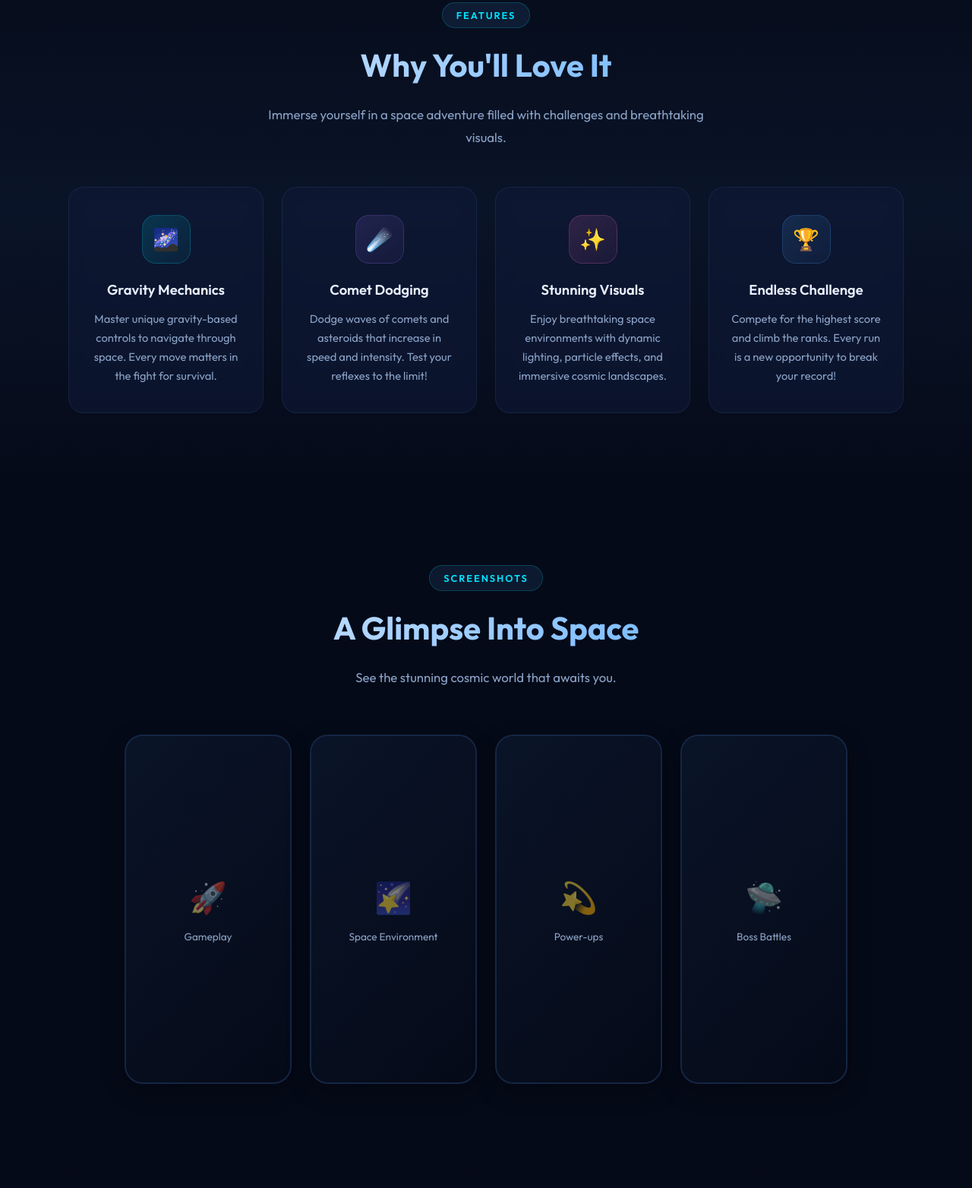
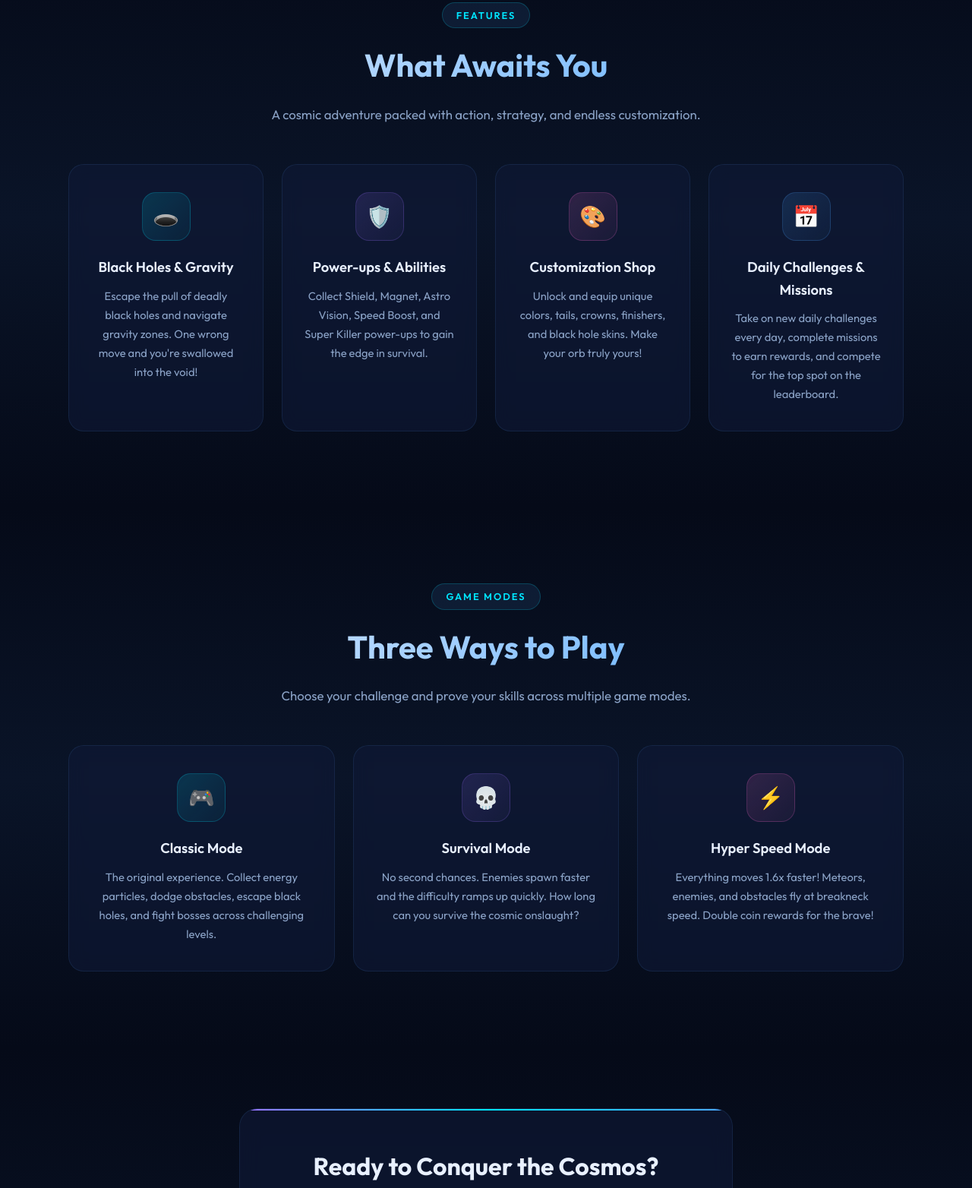
Before and after one commit to abuchaib2/Sky-gravity-data, a plain HTML site: page index.html in a window 1280 px wide. Shown: the part 897-2461 px from the top of the page at 76% size. Drawn offline with Linux system fonts and the light colour scheme.

Commit message:
Update index.html

```diff
--- a/index.html
+++ b/index.html
@@ -3,12 +3,12 @@
 <head>
     <meta charset="UTF-8">
     <meta name="viewport" content="width=device-width, initial-scale=1.0">
-    <title>Sky Gravity: Comet Survival - Navigate the Cosmos</title>
-    <meta name="description" content="Sky Gravity: Comet Survival - A thrilling space adventure game. Dodge comets, master gravity, and survive the cosmos. Download free on Google Play.">
-    <meta name="keywords" content="Sky Gravity, Comet Survival, space game, android game, casual game, gravity game">
+    <title>Sky Gravity: Comet Survival - Survive the Cosmic Storm</title>
+    <meta name="description" content="Sky Gravity: Comet Survival - Control a cosmic orb, escape black holes, dodge meteors, collect energy particles, and unlock power-ups. 3 game modes, boss battles, daily challenges & a full customization shop. Free on Google Play.">
+    <meta name="keywords" content="Sky Gravity, Comet Survival, space game, android game, casual game, gravity game, black holes, power-ups, boss battles">
     <meta name="author" content="Sky Gravity Studio">
     <meta property="og:title" content="Sky Gravity: Comet Survival">
-    <meta property="og:description" content="Navigate through space, dodge deadly comets, and master gravity mechanics in this thrilling survival game.">
+    <meta property="og:description" content="Control a cosmic orb, escape black holes, dodge meteors, collect energy and power-ups across 3 game modes. Free on Google Play.">
     <meta property="og:type" content="website">
     <link rel="preconnect" href="https://fonts.googleapis.com">
     <link rel="preconnect" href="https://fonts.gstatic.com" crossorigin>
@@ -596,14 +596,15 @@
     <div class="lang-switcher">
         <button class="lang-btn active" id="btnEN" onclick="setLang('en')">EN</button>
         <button class="lang-btn" id="btnAR" onclick="setLang('ar')">عربي</button>
+        <button class="lang-btn" id="btnFR" onclick="setLang('fr')">FR</button>
     </div>
 
     <section class="hero" id="hero">
         <div class="hero-content">
-            <img src="https://play-lh.googleusercontent.com/6rYGXfxRZgnqnZmCHXkIRkbvk6EhG9FEz8kfOqgWJ9-fMnqdj7oxwOOK2JCXQOlhEg=w240-h480-rw" alt="Sky Gravity Game Icon" class="game-icon" onerror="this.style.display='none'">
-            <h1 class="hero-title" data-en="Sky Gravity" data-ar="سكاي جرافيتي">Sky Gravity</h1>
-            <p class="hero-subtitle" data-en="Comet Survival" data-ar="البقاء بين المذنبات">Comet Survival</p>
-            <p class="hero-description" data-en="Navigate through the vastness of space, dodge deadly comets, and harness the power of gravity to survive. How long can you endure the cosmic storm?" data-ar="أبحر عبر الفضاء الشاسع، تفادَ المذنبات القاتلة، واستغل قوة الجاذبية للبقاء على قيد الحياة. إلى متى يمكنك الصمود في العاصفة الكونية؟">Navigate through the vastness of space, dodge deadly comets, and harness the power of gravity to survive. How long can you endure the cosmic storm?</p>
+            <img src="icon.png" alt="Sky Gravity Game Icon" class="game-icon">
+            <h1 class="hero-title" data-en="Sky Gravity" data-ar="Sky Gravity" data-fr="Sky Gravity">Sky Gravity</h1>
+            <p class="hero-subtitle" data-en="Comet Survival" data-ar="Comet Survival" data-fr="Comet Survival">Comet Survival</p>
+            <p class="hero-description" data-en="Take control of a cosmic orb and navigate through a vast space filled with black holes, meteors, and asteroids. Collect energy particles, grab powerful power-ups, and survive as long as you can!" data-ar="تحكّم بكرة كونية وأبحر عبر فضاء شاسع مليء بالثقوب السوداء والنيازك والكويكبات. اجمع جسيمات الطاقة، واحصل على تعزيزات قوية، وابقَ على قيد الحياة لأطول فترة ممكنة!" data-fr="Prenez le contrôle d'un orbe cosmique et naviguez à travers un vaste espace rempli de trous noirs, de météores et d'astéroïdes. Collectez des particules d'énergie, attrapez des power-ups puissants et survivez le plus longtemps possible !">Take control of a cosmic orb and navigate through a vast space filled with black holes, meteors, and asteroids. Collect energy particles, grab powerful power-ups, and survive as long as you can!</p>
             <a href="https://play.google.com/store/apps/details?id=com.skygravity.orbitrunner" class="play-badge" target="_blank" rel="noopener">
                 <img id="playBadge" src="https://play.google.com/intl/en_us/badges/static/images/badges/en_badge_web_generic.png" alt="Get it on Google Play">
             </a>
@@ -615,63 +616,54 @@
 
     <section class="features" id="features">
         <div class="section-container fade-in">
-            <span class="section-badge" data-en="FEATURES" data-ar="المميزات">FEATURES</span>
-            <h2 class="section-title" data-en="Why You'll Love It" data-ar="لماذا ستحبها">Why You'll Love It</h2>
-            <p class="section-description" data-en="Immerse yourself in a space adventure filled with challenges and breathtaking visuals." data-ar="انغمس في مغامرة فضائية مليئة بالتحديات والمرئيات الخلابة.">Immerse yourself in a space adventure filled with challenges and breathtaking visuals.</p>
+            <span class="section-badge" data-en="FEATURES" data-ar="المميزات" data-fr="CARACTÉRISTIQUES">FEATURES</span>
+            <h2 class="section-title" data-en="What Awaits You" data-ar="ما الذي ينتظرك" data-fr="Ce qui vous attend">What Awaits You</h2>
+            <p class="section-description" data-en="A cosmic adventure packed with action, strategy, and endless customization." data-ar="مغامرة كونية مليئة بالإثارة والاستراتيجية والتخصيص اللامحدود." data-fr="Une aventure cosmique remplie d'action, de stratégie et de personnalisation infinie.">A cosmic adventure packed with action, strategy, and endless customization.</p>
             <div class="features-grid">
                 <div class="feature-card">
-                    <div class="feature-icon">🌌</div>
-                    <h3 class="feature-title" data-en="Gravity Mechanics" data-ar="ميكانيكا الجاذبية">Gravity Mechanics</h3>
-                    <p class="feature-text" data-en="Master unique gravity-based controls to navigate through space. Every move matters in the fight for survival." data-ar="أتقن عناصر التحكم القائمة على الجاذبية للتنقل عبر الفضاء. كل حركة مهمة في معركة البقاء.">Master unique gravity-based controls to navigate through space. Every move matters in the fight for survival.</p>
+                    <div class="feature-icon">🕳️</div>
+                    <h3 class="feature-title" data-en="Black Holes & Gravity" data-ar="ثقوب سوداء وجاذبية" data-fr="Trous noirs et gravité">Black Holes & Gravity</h3>
+                    <p class="feature-text" data-en="Escape the pull of deadly black holes and navigate gravity zones. One wrong move and you're swallowed into the void!" data-ar="اهرب من جاذبية الثقوب السوداء القاتلة وتنقّل عبر مناطق الجاذبية. خطوة واحدة خاطئة وستُبتلع في الفراغ!" data-fr="Échappez à l'attraction des trous noirs mortels et traversez les zones de gravité. Un faux pas et vous êtes englouti dans le vide !">Escape the pull of deadly black holes and navigate gravity zones. One wrong move and you're swallowed into the void!</p>
                 </div>
                 <div class="feature-card">
-                    <div class="feature-icon">☄️</div>
-                    <h3 class="feature-title" data-en="Comet Dodging" data-ar="تفادي المذنبات">Comet Dodging</h3>
-                    <p class="feature-text" data-en="Dodge waves of comets and asteroids that increase in speed and intensity. Test your reflexes to the limit!" data-ar="تفادَ موجات المذنبات والكويكبات التي تزداد سرعةً وشدة. اختبر ردود أفعالك إلى أقصى حد!">Dodge waves of comets and asteroids that increase in speed and intensity. Test your reflexes to the limit!</p>
+                    <div class="feature-icon">🛡️</div>
+                    <h3 class="feature-title" data-en="Power-ups & Abilities" data-ar="تعزيزات وقدرات" data-fr="Power-ups et capacités">Power-ups & Abilities</h3>
+                    <p class="feature-text" data-en="Collect Shield, Magnet, Astro Vision, Speed Boost, and Super Killer power-ups to gain the edge in survival." data-ar="اجمع تعزيزات الدرع والمغناطيس والرؤية الفضائية وزيادة السرعة والقاتل الخارق للتفوق في البقاء." data-fr="Collectez les power-ups Bouclier, Aimant, Astro Vision, Boost de Vitesse et Super Tueur pour prendre l'avantage.">Collect Shield, Magnet, Astro Vision, Speed Boost, and Super Killer power-ups to gain the edge in survival.</p>
                 </div>
                 <div class="feature-card">
-                    <div class="feature-icon">✨</div>
-                    <h3 class="feature-title" data-en="Stunning Visuals" data-ar="رسومات مذهلة">Stunning Visuals</h3>
-                    <p class="feature-text" data-en="Enjoy breathtaking space environments with dynamic lighting, particle effects, and immersive cosmic landscapes." data-ar="استمتع ببيئات فضائية خلابة مع إضاءة ديناميكية وتأثيرات جسيمات ومناظر كونية آسرة.">Enjoy breathtaking space environments with dynamic lighting, particle effects, and immersive cosmic landscapes.</p>
+                    <div class="feature-icon">🎨</div>
+                    <h3 class="feature-title" data-en="Customization Shop" data-ar="متجر التخصيص" data-fr="Boutique de personnalisation">Customization Shop</h3>
+                    <p class="feature-text" data-en="Unlock and equip unique colors, tails, crowns, finishers, and black hole skins. Make your orb truly yours!" data-ar="افتح وارتدِ ألواناً وذيولاً وتيجاناً ومؤثرات نهاية وأشكال ثقوب سوداء فريدة. اجعل كرتك مميزة!" data-fr="Débloquez et équipez des couleurs, traînées, couronnes, finishers et skins de trous noirs uniques. Personnalisez votre orbe !">Unlock and equip unique colors, tails, crowns, finishers, and black hole skins. Make your orb truly yours!</p>
                 </div>
                 <div class="feature-card">
-                    <div class="feature-icon">🏆</div>
-                    <h3 class="feature-title" data-en="Endless Challenge" data-ar="تحدٍ بلا نهاية">Endless Challenge</h3>
-                    <p class="feature-text" data-en="Compete for the highest score and climb the ranks. Every run is a new opportunity to break your record!" data-ar="نافس على أعلى الدرجات وتسلّق المراتب. كل جولة فرصة جديدة لتحطيم رقمك القياسي!">Compete for the highest score and climb the ranks. Every run is a new opportunity to break your record!</p>
+                    <div class="feature-icon">📅</div>
+                    <h3 class="feature-title" data-en="Daily Challenges & Missions" data-ar="تحديات يومية ومهمات" data-fr="Défis quotidiens et missions">Daily Challenges & Missions</h3>
+                    <p class="feature-text" data-en="Take on new daily challenges every day, complete missions to earn rewards, and compete for the top spot on the leaderboard." data-ar="خض تحديات يومية جديدة كل يوم، أكمل المهمات لكسب المكافآت، ونافس على المركز الأول في لوحة المتصدرين." data-fr="Relevez de nouveaux défis chaque jour, accomplissez des missions pour gagner des récompenses et rivalisez pour la première place du classement.">Take on new daily challenges every day, complete missions to earn rewards, and compete for the top spot on the leaderboard.</p>
                 </div>
             </div>
         </div>
     </section>
 
-    <section class="screenshots" id="screenshots">
+    <section class="features" id="gamemodes">
         <div class="section-container fade-in">
-            <span class="section-badge" data-en="SCREENSHOTS" data-ar="لقطات الشاشة">SCREENSHOTS</span>
-            <h2 class="section-title" data-en="A Glimpse Into Space" data-ar="لمحة من الفضاء">A Glimpse Into Space</h2>
-            <p class="section-description" data-en="See the stunning cosmic world that awaits you." data-ar="شاهد العالم الكوني المذهل الذي ينتظرك.">See the stunning cosmic world that awaits you.</p>
-            <div class="screenshots-scroll">
-                <div class="screenshot-frame">
-                    <div class="screenshot-placeholder">
-                        <span class="placeholder-icon">🚀</span>
-                        <span data-en="Gameplay" data-ar="أسلوب اللعب">Gameplay</span>
-                    </div>
+            <span class="section-badge" data-en="GAME MODES" data-ar="أوضاع اللعب" data-fr="MODES DE JEU">GAME MODES</span>
+            <h2 class="section-title" data-en="Three Ways to Play" data-ar="ثلاثة أوضاع للعب" data-fr="Trois façons de jouer">Three Ways to Play</h2>
+            <p class="section-description" data-en="Choose your challenge and prove your skills across multiple game modes." data-ar="اختر تحدّيك وأثبت مهاراتك عبر أوضاع لعب متعددة." data-fr="Choisissez votre défi et prouvez vos compétences à travers plusieurs modes de jeu.">Choose your challenge and prove your skills across multiple game modes.</p>
+            <div class="features-grid" style="grid-template-columns: repeat(auto-fit, minmax(280px, 1fr));">
+                <div class="feature-card">
+                    <div class="feature-icon">🎮</div>
+                    <h3 class="feature-title" data-en="Classic Mode" data-ar="الوضع الكلاسيكي" data-fr="Mode Classique">Classic Mode</h3>
+                    <p class="feature-text" data-en="The original experience. Collect energy particles, dodge obstacles, escape black holes, and fight bosses across challenging levels." data-ar="التجربة الأصلية. اجمع جسيمات الطاقة، تفادَ العوائق، اهرب من الثقوب السوداء، وحارب الزعماء عبر مراحل صعبة." data-fr="L'expérience originale. Collectez des particules d'énergie, esquivez les obstacles, échappez aux trous noirs et combattez des boss à travers des niveaux stimulants.">The original experience. Collect energy particles, dodge obstacles, escape black holes, and fight bosses across challenging levels.</p>
                 </div>
-                <div class="screenshot-frame">
-                    <div class="screenshot-placeholder">
-                        <span class="placeholder-icon">🌠</span>
-                        <span data-en="Space Environment" data-ar="بيئة الفضاء">Space Environment</span>
-                    </div>
+                <div class="feature-card">
+                    <div class="feature-icon">💀</div>
+                    <h3 class="feature-title" data-en="Survival Mode" data-ar="وضع البقاء" data-fr="Mode Survie">Survival Mode</h3>
+                    <p class="feature-text" data-en="No second chances. Enemies spawn faster and the difficulty ramps up quickly. How long can you survive the cosmic onslaught?" data-ar="لا فرصة ثانية. الأعداء يظهرون أسرع والصعوبة تتصاعد بسرعة. إلى متى يمكنك الصمود أمام الهجوم الكوني؟" data-fr="Pas de seconde chance. Les ennemis apparaissent plus vite et la difficulté augmente rapidement. Combien de temps survivrez-vous ?">No second chances. Enemies spawn faster and the difficulty ramps up quickly. How long can you survive the cosmic onslaught?</p>
                 </div>
-                <div class="screenshot-frame">
-                    <div class="screenshot-placeholder">
-                        <span class="placeholder-icon">💫</span>
-                        <span data-en="Power-ups" data-ar="التعزيزات">Power-ups</span>
-                    </div>
-                </div>
-                <div class="screenshot-frame">
-                    <div class="screenshot-placeholder">
-                        <span class="placeholder-icon">🛸</span>
-                        <span data-en="Boss Battles" data-ar="معارك الزعماء">Boss Battles</span>
-                    </div>
+                <div class="feature-card">
+                    <div class="feature-icon">⚡</div>
+                    <h3 class="feature-title" data-en="Hyper Speed Mode" data-ar="وضع السرعة الفائقة" data-fr="Mode Hyper Vitesse">Hyper Speed Mode</h3>
+                    <p class="feature-text" data-en="Everything moves 1.6x faster! Meteors, enemies, and obstacles fly at breakneck speed. Double coin rewards for the brave!" data-ar="كل شيء يتحرك أسرع بـ 1.6 مرة! النيازك والأعداء والعوائق تطير بسرعة خاطفة. مكافآت عملات مضاعفة للشجعان!" data-fr="Tout bouge 1.6x plus vite ! Météores, ennemis et obstacles volent à une vitesse folle. Récompenses en pièces doublées pour les plus courageux !">Everything moves 1.6x faster! Meteors, enemies, and obstacles fly at breakneck speed. Double coin rewards for the brave!</p>
                 </div>
             </div>
         </div>
@@ -679,8 +671,8 @@
 
     <section class="cta-section">
         <div class="cta-box fade-in">
-            <h2 class="cta-title" data-en="Ready to Conquer Space?" data-ar="مستعد لغزو الفضاء؟">Ready to Conquer Space?</h2>
-            <p class="cta-text" data-en="Download Sky Gravity: Comet Survival now and prove you have what it takes to survive the cosmos!" data-ar="حمّل Sky Gravity: Comet Survival الآن وأثبت أنك قادر على البقاء في الفضاء!">Download Sky Gravity: Comet Survival now and prove you have what it takes to survive the cosmos!</p>
+            <h2 class="cta-title" data-en="Ready to Conquer the Cosmos?" data-ar="مستعد لغزو الكون؟" data-fr="Prêt à conquérir le cosmos ?">Ready to Conquer the Cosmos?</h2>
+            <p class="cta-text" data-en="3 game modes, daily challenges, boss battles, power-ups, and a full customization shop. Download Sky Gravity now — it's free!" data-ar="3 أوضاع لعب، تحديات يومية، معارك زعماء، تعزيزات، ومتجر تخصيص كامل. حمّل Sky Gravity الآن — مجاناً!" data-fr="3 modes de jeu, défis quotidiens, combats de boss, power-ups et une boutique de personnalisation complète. Téléchargez Sky Gravity maintenant — c'est gratuit !">3 game modes, daily challenges, boss battles, power-ups, and a full customization shop. Download Sky Gravity now — it's free!</p>
             <a href="https://play.google.com/store/apps/details?id=com.skygravity.orbitrunner" class="play-badge" target="_blank" rel="noopener">
                 <img id="playBadge2" src="https://play.google.com/intl/en_us/badges/static/images/badges/en_badge_web_generic.png" alt="Get it on Google Play">
             </a>
@@ -689,8 +681,8 @@
 
     <footer>
         <div class="footer-links">
-            <a href="privacy-policy.html" data-en="Privacy Policy" data-ar="سياسة الخصوصية">Privacy Policy</a>
-            <a href="mailto:skygravityorbit@gmail.com" data-en="Contact Us" data-ar="تواصل معنا">Contact Us</a>
+            <a href="privacy-policy.html" data-en="Privacy Policy" data-ar="سياسة الخصوصية" data-fr="Politique de confidentialité">Privacy Policy</a>
+            <a href="mailto:skygravityorbit@gmail.com" data-en="Contact Us" data-ar="تواصل معنا" data-fr="Contactez-nous">Contact Us</a>
         </div>
         <p class="footer-copyright">&copy; 2026 Sky Gravity Studio. All rights reserved.</p>
     </footer>
@@ -726,19 +718,25 @@
             } else {
                 body.classList.remove('rtl');
                 html.setAttribute('dir', 'ltr');
-                html.setAttribute('lang', 'en');
+                html.setAttribute('lang', lang);
             }
 
             document.getElementById('btnEN').classList.toggle('active', lang === 'en');
             document.getElementById('btnAR').classList.toggle('active', lang === 'ar');
+            document.getElementById('btnFR').classList.toggle('active', lang === 'fr');
 
             document.querySelectorAll('[data-' + lang + ']').forEach(el => {
                 el.textContent = el.getAttribute('data-' + lang);
             });
 
-            const badgeUrl = lang === 'ar'
-                ? 'https://play.google.com/intl/ar/badges/static/images/badges/ar_badge_web_generic.png'
-                : 'https://play.google.com/intl/en_us/badges/static/images/badges/en_badge_web_generic.png';
+            let badgeUrl;
+            if (lang === 'ar') {
+                badgeUrl = 'https://play.google.com/intl/ar/badges/static/images/badges/ar_badge_web_generic.png';
+            } else if (lang === 'fr') {
+                badgeUrl = 'https://play.google.com/intl/fr-fr/badges/static/images/badges/fr_badge_web_generic.png';
+            } else {
+                badgeUrl = 'https://play.google.com/intl/en_us/badges/static/images/badges/en_badge_web_generic.png';
+            }
 
             const b1 = document.getElementById('playBadge');
             const b2 = document.getElementById('playBadge2');
```
